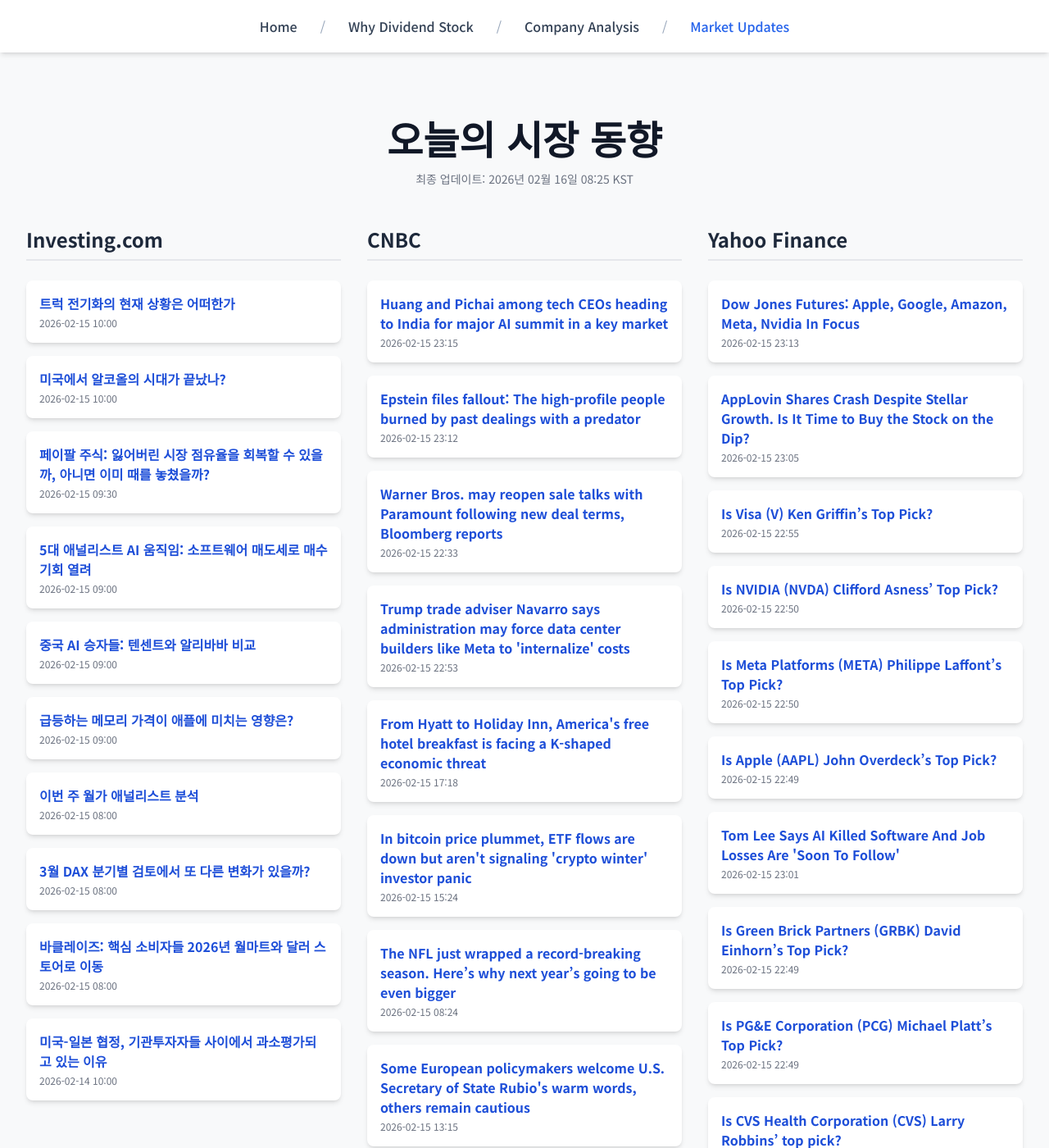
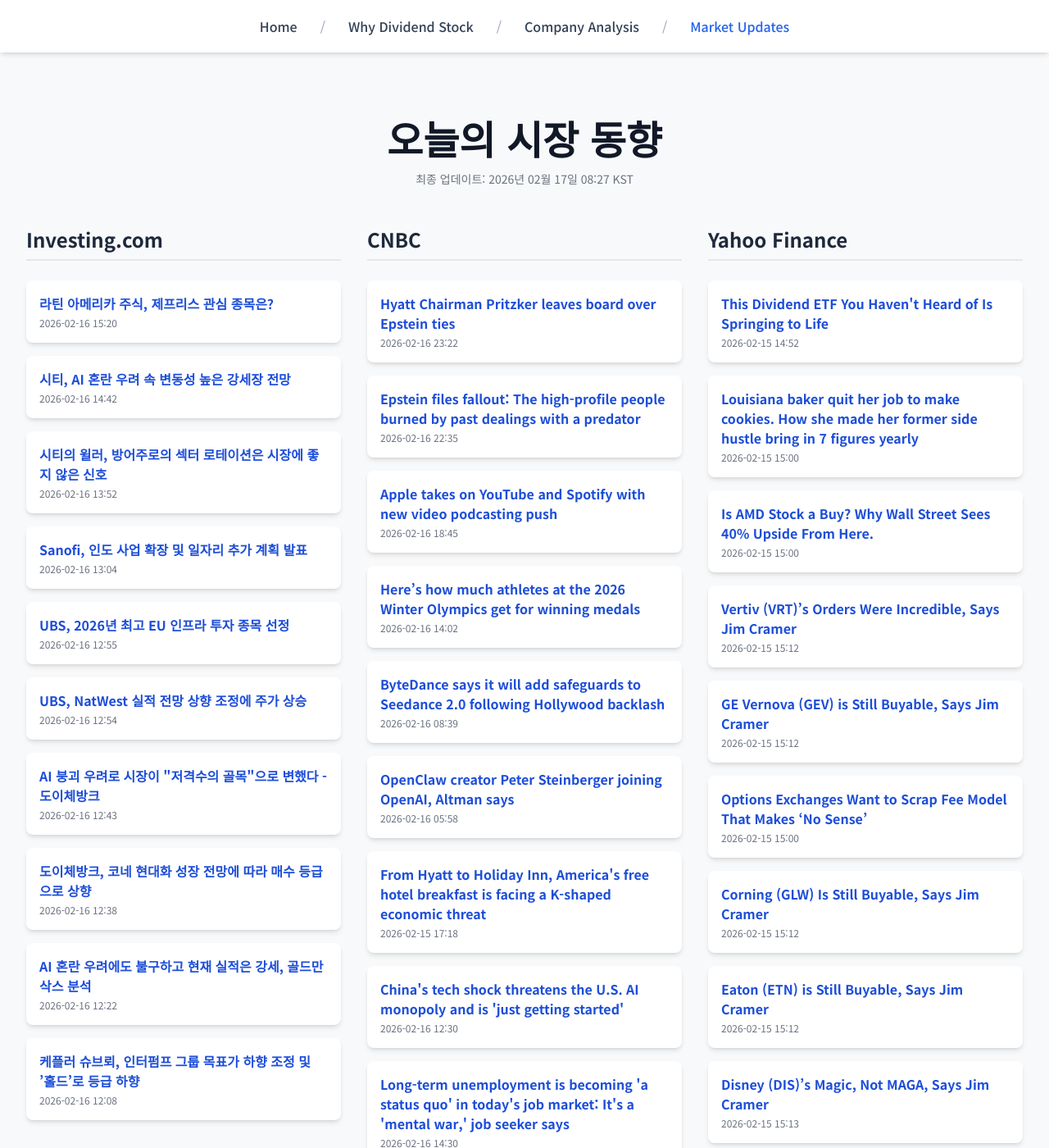
Before and after one commit to Kay-Hwang/my-company-analysis, a Jekyll site: the page built from market-updates.html, in a window 1280 px wide and 1400 px high. Shown: the whole window at 82% size. Built offline with Jekyll 4.4.1, drawn with Linux system fonts in a browser that asks for light colours; nearby versions of some CDN libraries; a script that is not in the unit is left out; some of the changed text lies outside the part shown.

Commit message:
Update daily data

```diff
--- a/_data/latest_data.json
+++ b/_data/latest_data.json
@@ -1,92 +1,104 @@
 {
-  "lastUpdated": "2026년 02월 16일 08:25 KST",
+  "lastUpdated": "2026년 02월 17일 08:27 KST",
   "news": {
     "investing": [
       {
-        "title": "트럭 전기화의 현재 상황은 어떠한가",
-        "link": "https://kr.investing.com/news/stock-market-news/article-1827533",
-        "pubDate": "2026-02-15 10:00:05",
-        "summary": "트럭 전기화의 현재 상황은 어떠한가"
+        "title": "라틴 아메리카 주식, 제프리스 관심 종목은?",
+        "link": "https://kr.investing.com/news/stock-market-news/article-93CH-1827764",
+        "pubDate": "2026-02-16 15:20:04",
+        "summary": "라틴 아메리카 주식, 제프리스 관심 종목은?"
       },
       {
-        "title": "미국에서 알코올의 시대가 끝났나?",
-        "link": "https://kr.investing.com/news/stock-market-news/article-1827532",
-        "pubDate": "2026-02-15 10:00:02",
-        "summary": "미국에서 알코올의 시대가 끝났나?"
+        "title": "시티, AI 혼란 우려 속 변동성 높은 강세장 전망",
+        "link": "https://kr.investing.com/news/stock-market-news/article-1827757",
+        "pubDate": "2026-02-16 14:42:13",
+        "summary": "시티, AI 혼란 우려 속 변동성 높은 강세장 전망"
       },
       {
-        "title": "페이팔 주식: 잃어버린 시장 점유율을 회복할 수 있을까, 아니면 이미 때를 놓쳤을까?",
-        "link": "https://kr.investing.com/news/stock-market-news/article-1827528",
-        "pubDate": "2026-02-15 09:30:02",
-        "summary": "페이팔 주식: 잃어버린 시장 점유율을 회복할 수 있을까, 아니면 이미 때를 놓쳤을까?"
+        "title": "시티의 윌러, 방어주로의 섹터 로테이션은 시장에 좋지 않은 신호",
+        "link": "https://kr.investing.com/news/stock-market-news/article-1827739",
+        "pubDate": "2026-02-16 13:52:54",
+        "summary": "시티의 윌러, 방어주로의 섹터 로테이션은 시장에 좋지 않은 신호"
       },
       {
-        "title": "5대 애널리스트 AI 움직임: 소프트웨어 매도세로 매수 기회 열려",
-        "link": "https://kr.investing.com/news/stock-market-news/article-1827527",
-        "pubDate": "2026-02-15 09:00:06",
-        "summary": "5대 애널리스트 AI 움직임: 소프트웨어 매도세로 매수 기회 열려"
+        "title": "Sanofi, 인도 사업 확장 및 일자리 추가 계획 발표",
+        "link": "https://kr.investing.com/news/stock-market-news/article-93CH-1827726",
+        "pubDate": "2026-02-16 13:04:39",
+        "summary": "Sanofi, 인도 사업 확장 및 일자리 추가 계획 발표"
       },
       {
-        "title": "중국 AI 승자들: 텐센트와 알리바바 비교",
-        "link": "https://kr.investing.com/news/stock-market-news/article-1827525",
-        "pubDate": "2026-02-15 09:00:05",
-        "summary": "중국 AI 승자들: 텐센트와 알리바바 비교"
+        "title": "UBS, 2026년 최고 EU 인프라 투자 종목 선정",
+        "link": "https://kr.investing.com/news/stock-market-news/article-93CH-1827722",
+        "pubDate": "2026-02-16 12:55:19",
+        "summary": "UBS, 2026년 최고 EU 인프라 투자 종목 선정"
       },
       {
-        "title": "급등하는 메모리 가격이 애플에 미치는 영향은?",
-        "link": "https://kr.investing.com/news/stock-market-news/article-1827523",
-        "pubDate": "2026-02-15 09:00:02",
-        "summary": "급등하는 메모리 가격이 애플에 미치는 영향은?"
+        "title": "UBS, NatWest 실적 전망 상향 조정에 주가 상승",
+        "link": "https://kr.investing.com/news/stock-market-news/article-1827723",
+        "pubDate": "2026-02-16 12:54:08",
+        "summary": "UBS, NatWest 실적 전망 상향 조정에 주가 상승"
       },
       {
-        "title": "이번 주 월가 애널리스트 분석",
-        "link": "https://kr.investing.com/news/stock-market-news/article-1827520",
-        "pubDate": "2026-02-15 08:00:06",
-        "summary": "이번 주 월가 애널리스트 분석"
+        "title": "AI 붕괴 우려로 시장이 \"저격수의 골목\"으로 변했다 - 도이체방크",
+        "link": "https://kr.investing.com/news/stock-market-news/article-1827717",
+        "pubDate": "2026-02-16 12:43:44",
+        "summary": "AI 붕괴 우려로 시장이 \"저격수의 골목\"으로 변했다 - 도이체방크"
       },
       {
-        "title": "3월 DAX 분기별 검토에서 또 다른 변화가 있을까?",
-        "link": "https://kr.investing.com/news/stock-market-news/article-1827521",
-        "pubDate": "2026-02-15 08:00:05",
-        "summary": "3월 DAX 분기별 검토에서 또 다른 변화가 있을까?"
+        "title": "도이체방크, 코네 현대화 성장 전망에 따라 매수 등급으로 상향",
+        "link": "https://kr.investing.com/news/stock-market-news/article-1827714",
+        "pubDate": "2026-02-16 12:38:31",
+        "summary": "도이체방크, 코네 현대화 성장 전망에 따라 매수 등급으로 상향"
       },
       {
-        "title": "바클레이즈: 핵심 소비자들 2026년 월마트와 달러 스토어로 이동",
-        "link": "https://kr.investing.com/news/stock-market-news/article-1827522",
-        "pubDate": "2026-02-15 08:00:03",
-        "summary": "바클레이즈: 핵심 소비자들 2026년 월마트와 달러 스토어로 이동"
+        "title": "AI 혼란 우려에도 불구하고 현재 실적은 강세, 골드만삭스 분석",
+        "link": "https://kr.investing.com/news/stock-market-news/article-1827710",
+        "pubDate": "2026-02-16 12:22:39",
+        "summary": "AI 혼란 우려에도 불구하고 현재 실적은 강세, 골드만삭스 분석"
       },
       {
-        "title": "미국-일본 협정, 기관투자자들 사이에서 과소평가되고 있는 이유",
-        "link": "https://kr.investing.com/news/stock-market-news/article-1827505",
-        "pubDate": "2026-02-14 10:00:03",
-        "summary": "미국-일본 협정, 기관투자자들 사이에서 과소평가되고 있는 이유"
+        "title": "케플러 슈브뢰, 인터펌프 그룹 목표가 하향 조정 및 ’홀드’로 등급 하향",
+        "link": "https://kr.investing.com/news/stock-market-news/article-1827704",
+        "pubDate": "2026-02-16 12:08:53",
+        "summary": "케플러 슈브뢰, 인터펌프 그룹 목표가 하향 조정 및 ’홀드’로 등급 하향"
       }
     ],
     "cnbc": [
       {
-        "title": "Huang and Pichai among tech CEOs heading to India for major AI summit in a key market",
-        "link": "https://www.cnbc.com/2026/02/16/india-ai-impact-summit-tech-ceos-new-delhi.html",
-        "pubDate": "Sun, 15 Feb 2026 23:15:45 GMT",
-        "summary": "India has a market of young, tech-forward consumers and a huge pool of talent which could be key to continued development of AI."
+        "title": "Hyatt Chairman Pritzker leaves board over Epstein ties",
+        "link": "https://www.cnbc.com/2026/02/16/hyatt-chairman-pritzker-leaves-board-over-epstein-ties.html",
+        "pubDate": "Mon, 16 Feb 2026 23:22:57 GMT",
+        "summary": "The 75-year-old billionaire heir said he would not seek reelection to the board at the annual stockholder meeting."
       },
       {
         "title": "Epstein files fallout: The high-profile people burned by past dealings with a predator",
         "link": "https://www.cnbc.com/2026/02/15/epstein-files-fallout-goldman-ruemmler-harvard-yale.html",
-        "pubDate": "Sun, 15 Feb 2026 23:12:15 GMT",
+        "pubDate": "Mon, 16 Feb 2026 22:35:52 GMT",
         "summary": "Jeffrey Epstein killed himself in a New York City federal jail in 2019. But more than six years later, people are still losing their jobs because of him."
       },
       {
-        "title": "Warner Bros. may reopen sale talks with Paramount following new deal terms, Bloomberg reports",
-        "link": "https://www.cnbc.com/2026/02/15/warner-bros-discovery-paramount-netflix.html",
-        "pubDate": "Sun, 15 Feb 2026 22:33:57 GMT",
-        "summary": "Warner Bros. board members are weighing whether Paramount's sweetened bid may result in a better deal or prompt Netflix to up its offer, Bloomberg reports."
+        "title": "Apple takes on YouTube and Spotify with new video podcasting push",
+        "link": "https://www.cnbc.com/2026/02/16/apple-takes-on-youtube-and-spotify-with-new-video-podcasting-push.html",
+        "pubDate": "Mon, 16 Feb 2026 18:45:50 GMT",
+        "summary": "Apple will bring a new integrated video podcast experience to Apple Podcasts this spring."
       },
       {
-        "title": "Trump trade adviser Navarro says administration may force data center builders like Meta to 'internalize' costs",
-        "link": "https://www.cnbc.com/2026/02/15/navarro-trump-data-centers-affordability.html",
-        "pubDate": "Sun, 15 Feb 2026 22:53:52 GMT",
-        "summary": "Data centers powering artificial intelligence have strained the electrical grid and driven utility costs higher for consumers."
+        "title": "Here’s how much athletes at the 2026 Winter Olympics get for winning medals",
+        "link": "https://www.cnbc.com/2026/02/16/2026-winter-olympics-medal-bonus-payouts-by-country-athletes-milano-cortina.html",
+        "pubDate": "Mon, 16 Feb 2026 14:02:56 GMT",
+        "summary": "For athletes at the ongoing 2026 Milano-Cortina Winter Olympics, a podium finish can come with six-figure checks."
+      },
+      {
+        "title": "ByteDance says it will add safeguards to Seedance 2.0 following Hollywood backlash",
+        "link": "https://www.cnbc.com/2026/02/16/bytedance-safegaurds-seedance-ai-copyright-disney-mpa-netflix-paramount-sony-universal.html",
+        "pubDate": "Mon, 16 Feb 2026 08:39:01 GMT",
+        "summary": "ByteDance has said it will work to strengthen safeguards on a new AI video-making tool, following copyright concerns and legal threats from Hollywood."
+      },
+      {
+        "title": "OpenClaw creator Peter Steinberger joining OpenAI, Altman says",
+        "link": "https://www.cnbc.com/2026/02/15/openclaw-creator-peter-steinberger-joining-openai-altman-says.html",
+        "pubDate": "Mon, 16 Feb 2026 05:58:27 GMT",
+        "summary": "OpenClaw, the open source AI agent that's surged in popularity in recent weeks, will live within OpenAI, according to a post on X from Sam Altman."
       },
       {
         "title": "From Hyatt to Holiday Inn, America's free hotel breakfast is facing a K-shaped economic threat",
@@ -95,96 +107,84 @@
         "summary": "Free breakfast is a staple of the hospitality industry, but from Hyatt to Holiday Inn and Marriott, the economics and hotel business models are changing."
       },
       {
-        "title": "In bitcoin price plummet, ETF flows are down but aren't signaling 'crypto winter' investor panic",
-        "link": "https://www.cnbc.com/2026/02/15/bitcoin-price-crash-crypto-winter-investors-etf-flows.html",
-        "pubDate": "Sun, 15 Feb 2026 15:24:48 GMT",
-        "summary": "As the price of bitcoin and other cryptocurrencies has crashed, exchange-traded funds have seen outflows, but ETF selling doesn't look like investor panic."
+        "title": "China's tech shock threatens the U.S. AI monopoly and is 'just getting started'",
+        "link": "https://www.cnbc.com/2026/02/16/chinas-tech-shock-ai-monopoly-us.html",
+        "pubDate": "Mon, 16 Feb 2026 12:30:01 GMT",
+        "summary": "\"You could see easily a world where maybe most of the world's population is running on a Chinese tech stack in five to 10 years time,\" one analyst told CNBC."
       },
       {
-        "title": "The NFL just wrapped a record-breaking season. Here’s why next year’s going to be even bigger",
-        "link": "https://www.cnbc.com/2026/02/15/nfl-just-had-record-breaking-season-next-year-will-be-bigger.html",
-        "pubDate": "Sun, 15 Feb 2026 08:24:07 GMT",
-        "summary": "In the days leading up to the Super Bowl, the NFL announced that Paris, Melbourne and Rio de Janeiro will host regular-season games for the first time."
+        "title": "Long-term unemployment is becoming 'a status quo' in today's job market: It's a 'mental war,' job seeker says",
+        "link": "https://www.cnbc.com/2026/02/16/long-term-unemployment-becoming-a-status-quo-in-todays-job-market.html",
+        "pubDate": "Mon, 16 Feb 2026 14:30:01 GMT",
+        "summary": "Long-term job seekers say they're lowering their expectations, taking on gig work and reconsidering what to do with their careers."
       },
       {
-        "title": "Some European policymakers welcome U.S. Secretary of State Rubio's warm words, others remain cautious",
-        "link": "https://www.cnbc.com/2026/02/15/some-europeans-welcome-rubios-warm-words-others-remain-cautious.html",
-        "pubDate": "Sun, 15 Feb 2026 13:15:34 GMT",
-        "summary": "Rubio's comments at the Munich Security Conference struck a softer tone than Vice President JD Vance's at last year's event."
-      },
-      {
-        "title": "The hottest new LA coffee shop is in this couple's backyard: 'People really want community'",
-        "link": "https://www.cnbc.com/2026/02/15/the-hottest-new-la-coffee-shop-granada-in-is-in-this-couples-backyard.html",
-        "pubDate": "Sun, 15 Feb 2026 14:15:01 GMT",
-        "summary": "Granada is one of the latest small businesses to open through the MEHKO program, which allows residents to make and sell food from their home."
-      },
-      {
-        "title": "Home sellers start getting lower prices at 70, research shows — and the gap widens with age",
-        "link": "https://www.cnbc.com/2026/02/14/home-sellers-start-getting-lower-prices-at-70-research-shows.html",
-        "pubDate": "Sat, 14 Feb 2026 14:30:01 GMT",
-        "summary": "Two factors contribute to older homeowners receiving less money at sale, according to new research: lack of upkeep and selling privately."
+        "title": "Bigger tax refunds may be coming — but missing key forms could flag your return for audit",
+        "link": "https://www.cnbc.com/2026/02/12/tax-return-audit-key-tax-forms.html",
+        "pubDate": "Thu, 12 Feb 2026 13:30:01 GMT",
+        "summary": "Your tax return could trigger an IRS audit if you're missing key tax forms, experts say. Here's a checklist of forms and when to expect them."
       }
     ],
     "yahoo": [
       {
-        "title": "Dow Jones Futures: Apple, Google, Amazon, Meta, Nvidia In Focus",
-        "link": "https://www.investors.com/market-trend/stock-market-today/dow-jones-futures-apple-google-amazon-meta-nvidia-five-ways-to-handle-market/?src=A00220&yptr=yahoo",
-        "pubDate": "2026-02-15T23:13:10Z",
-        "summary": "Dow Jones Futures: Apple, Google, Amazon, Meta, Nvidia In Focus"
+        "title": "This Dividend ETF You Haven't Heard of Is Springing to Life",
+        "link": "https://finance.yahoo.com/news/dividend-etf-havent-heard-springing-145200982.html",
+        "pubDate": "2026-02-15T14:52:00Z",
+        "summary": "This Dividend ETF You Haven't Heard of Is Springing to Life"
       },
       {
-        "title": "AppLovin Shares Crash Despite Stellar Growth. Is It Time to Buy the Stock on the Dip?",
-        "link": "https://finance.yahoo.com/news/applovin-shares-crash-despite-stellar-230500911.html",
-        "pubDate": "2026-02-15T23:05:00Z",
-        "summary": "AppLovin Shares Crash Despite Stellar Growth. Is It Time to Buy the Stock on the Dip?"
+        "title": "Louisiana baker quit her job to make cookies. How she made her former side hustle bring in 7 figures yearly",
+        "link": "https://finance.yahoo.com/news/louisiana-baker-quit-her-job-150000502.html",
+        "pubDate": "2026-02-15T15:00:00Z",
+        "summary": "Louisiana baker quit her job to make cookies. How she made her former side hustle bring in 7 figures yearly"
       },
       {
-        "title": "Is Visa (V) Ken Griffin’s Top Pick?",
-        "link": "https://finance.yahoo.com/news/visa-v-ken-griffin-top-225533087.html",
-        "pubDate": "2026-02-15T22:55:33Z",
-        "summary": "Is Visa (V) Ken Griffin’s Top Pick?"
+        "title": "Is AMD Stock a Buy? Why Wall Street Sees 40% Upside From Here.",
+        "link": "https://finance.yahoo.com/news/amd-stock-buy-why-wall-150002852.html",
+        "pubDate": "2026-02-15T15:00:02Z",
+        "summary": "Is AMD Stock a Buy? Why Wall Street Sees 40% Upside From Here."
       },
       {
-        "title": "Is NVIDIA (NVDA) Clifford Asness’ Top Pick?",
-        "link": "https://finance.yahoo.com/news/nvidia-nvda-clifford-asness-top-225024563.html",
-        "pubDate": "2026-02-15T22:50:24Z",
-        "summary": "Is NVIDIA (NVDA) Clifford Asness’ Top Pick?"
+        "title": "Vertiv (VRT)’s Orders Were Incredible, Says Jim Cramer",
+        "link": "https://finance.yahoo.com/news/vertiv-vrt-orders-were-incredible-151232966.html",
+        "pubDate": "2026-02-15T15:12:32Z",
+        "summary": "Vertiv (VRT)’s Orders Were Incredible, Says Jim Cramer"
       },
       {
-        "title": "Is Meta Platforms (META) Philippe Laffont’s Top Pick?",
-        "link": "https://finance.yahoo.com/news/meta-platforms-meta-philippe-laffont-225011939.html",
-        "pubDate": "2026-02-15T22:50:11Z",
-        "summary": "Is Meta Platforms (META) Philippe Laffont’s Top Pick?"
+        "title": "GE Vernova (GEV) is Still Buyable, Says Jim Cramer",
+        "link": "https://finance.yahoo.com/news/ge-vernova-gev-still-buyable-151227451.html",
+        "pubDate": "2026-02-15T15:12:27Z",
+        "summary": "GE Vernova (GEV) is Still Buyable, Says Jim Cramer"
       },
       {
-        "title": "Is Apple (AAPL) John Overdeck’s Top Pick?",
-        "link": "https://finance.yahoo.com/news/apple-aapl-john-overdeck-top-224942582.html",
-        "pubDate": "2026-02-15T22:49:42Z",
-        "summary": "Is Apple (AAPL) John Overdeck’s Top Pick?"
+        "title": "Options Exchanges Want to Scrap Fee Model That Makes ‘No Sense’",
+        "link": "https://finance.yahoo.com/news/options-exchanges-want-scrap-fee-150000282.html",
+        "pubDate": "2026-02-15T15:00:00Z",
+        "summary": "Options Exchanges Want to Scrap Fee Model That Makes ‘No Sense’"
       },
       {
-        "title": "Tom Lee Says AI Killed Software And Job Losses Are 'Soon To Follow'",
-        "link": "https://finance.yahoo.com/news/tom-lee-says-ai-killed-230155251.html",
-        "pubDate": "2026-02-15T23:01:55Z",
-        "summary": "Tom Lee Says AI Killed Software And Job Losses Are 'Soon To Follow'"
+        "title": "Corning (GLW) Is Still Buyable, Says Jim Cramer",
+        "link": "https://finance.yahoo.com/news/corning-glw-still-buyable-says-151215452.html",
+        "pubDate": "2026-02-15T15:12:15Z",
+        "summary": "Corning (GLW) Is Still Buyable, Says Jim Cramer"
       },
       {
-        "title": "Is Green Brick Partners (GRBK) David Einhorn’s Top Pick?",
-        "link": "https://finance.yahoo.com/news/green-brick-partners-grbk-david-224933090.html",
-        "pubDate": "2026-02-15T22:49:33Z",
-        "summary": "Is Green Brick Partners (GRBK) David Einhorn’s Top Pick?"
+        "title": "Eaton (ETN) is Still Buyable, Says Jim Cramer",
+        "link": "https://finance.yahoo.com/news/eaton-etn-still-buyable-says-151220888.html",
+        "pubDate": "2026-02-15T15:12:20Z",
+        "summary": "Eaton (ETN) is Still Buyable, Says Jim Cramer"
       },
       {
-        "title": "Is PG&E Corporation (PCG) Michael Platt’s Top Pick?",
-        "link": "https://finance.yahoo.com/news/pg-e-corporation-pcg-michael-224924477.html",
-        "pubDate": "2026-02-15T22:49:24Z",
-        "summary": "Is PG&E Corporation (PCG) Michael Platt’s Top Pick?"
+        "title": "Disney (DIS)’s Magic, Not MAGA, Says Jim Cramer",
+        "link": "https://finance.yahoo.com/news/disney-dis-magic-not-maga-151315846.html",
+        "pubDate": "2026-02-15T15:13:15Z",
+        "summary": "Disney (DIS)’s Magic, Not MAGA, Says Jim Cramer"
       },
       {
-        "title": "Is CVS Health Corporation (CVS) Larry Robbins’ top pick?",
-        "link": "https://finance.yahoo.com/news/cvs-health-corporation-cvs-larry-224810411.html",
-        "pubDate": "2026-02-15T22:48:10Z",
-        "summary": "Is CVS Health Corporation (CVS) Larry Robbins’ top pick?"
+        "title": "Jim Cramer Discusses CVS Health (CVS) In Detail",
+        "link": "https://finance.yahoo.com/news/jim-cramer-discusses-cvs-health-151255868.html",
+        "pubDate": "2026-02-15T15:12:55Z",
+        "summary": "Jim Cramer Discusses CVS Health (CVS) In Detail"
       }
     ]
   }
```
